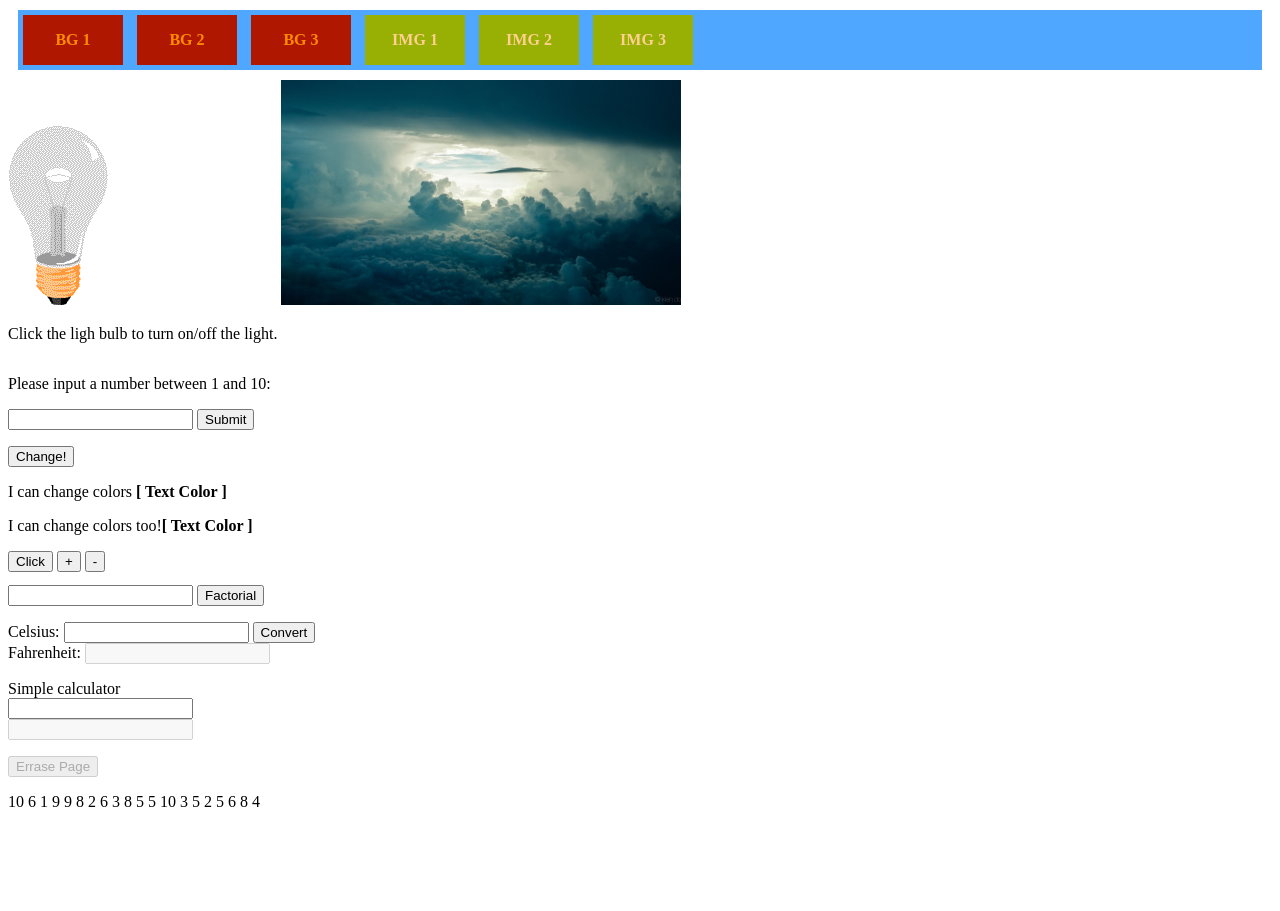
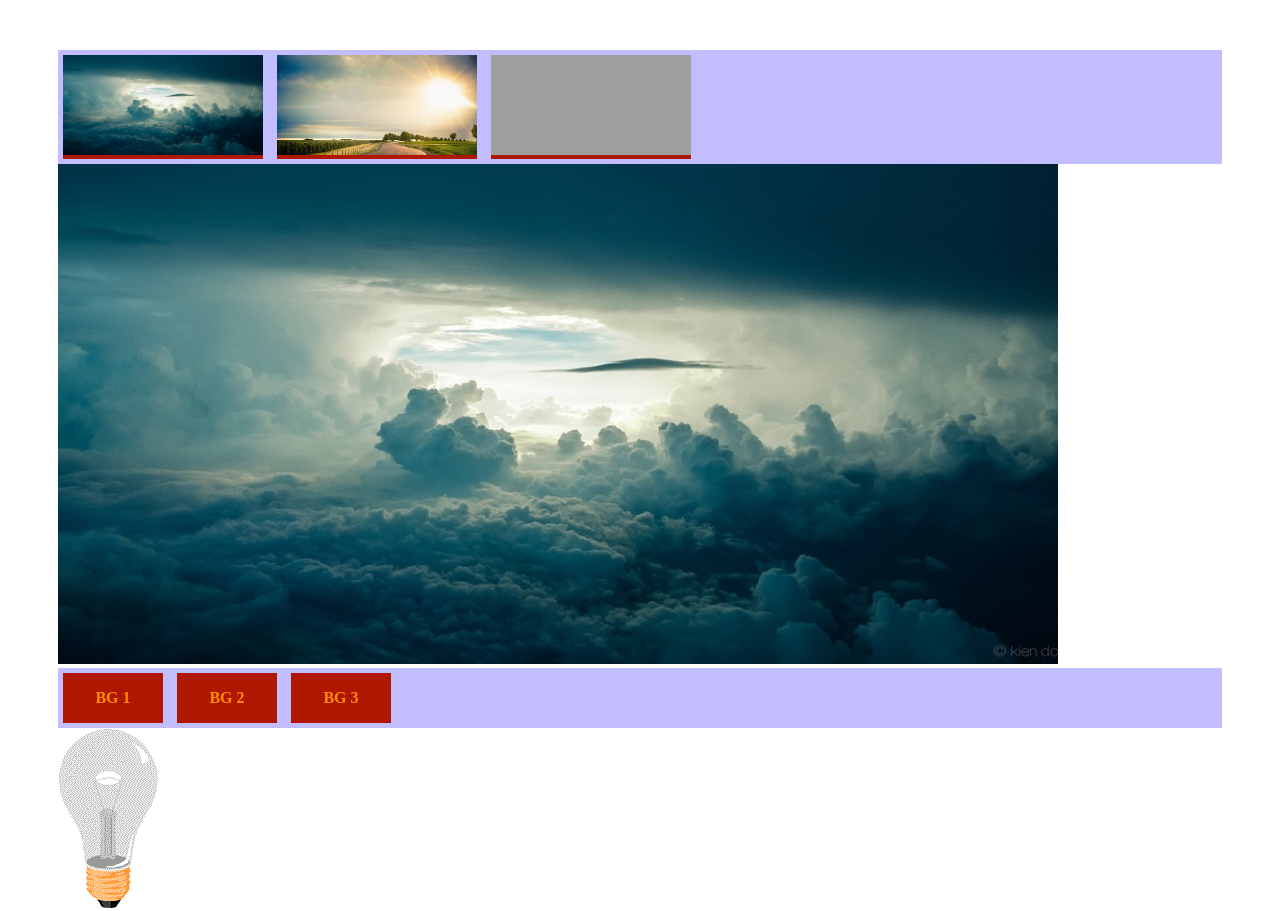
Before and after one commit to Jakiesimie/learning-js, a plain HTML site: page page_1.html in a window 1280 px wide. Shown: the top 911 px of the page. Before the commit the page ends 819 px from the top, so only its background shows below. Drawn offline with Linux system fonts and the light colour scheme; grey boxes are pictures that could not be loaded.

Commit message:
Some random changes

```diff
--- /dev/null
+++ b/coffee_test.coffee
@@ -0,0 +1 @@
+test = (x) -> x * 2
--- a/page_1.html
+++ b/page_1.html
@@ -5,6 +5,26 @@
 	<title></title>
 </head>
 <body>
+    <div class="main">
+
+        <div class="navigation">
+            <div class="button1" onmouseover="changeImg(1)">
+                    <img class="xs_thumb" src="images/sky1.jpg">
+            </div>
+            <div class="button1" onmouseover="changeImg(2)">
+                 <img class="xs_thumb" src="images/sky2.jpg">
+            </div>
+            <div class="button1" onmouseover="changeImg(3)">
+                 <img class="xs_thumb" src="images/sky3.jpg">
+            </div>
+        </div>
+
+
+        <div>
+            <div>
+                <img class="thumb" id="myImage2" src="images/sky1.jpg">
+            </div>
+        </div>
 
         <div class="navigation">
             <div class="button1" id="new1" onmouseover="changeBg(1)">
@@ -16,26 +36,12 @@
             <div class="button1" id="new3" onmouseover="changeBg(3)">
                 <p>BG 3</p>
             </div>
-
-    <div class="button2" id="new4" onmouseover="changeImg(1)">
-        <p>IMG 1</p>
-    </div>
-    <div class="button2" id="new5" onmouseover="changeImg(2)">
-        <p>IMG 2</p>
-    </div>
-    <div class="button2" id="new6" onmouseover="changeImg(3)">
-        <p>IMG 3</p>
-    </div>
         </div>
 
-<div>
         <div>
             <img id="myImage" onclick="changeImage()" src="images/pic_bulboff.gif" draggable="true" width="100" height="180">
 
             <p>Click the ligh bulb to turn on/off the light.</p>
-    </div>
-    <div>
-        <img class="thumb" id="myImage2" src="images/sky1.jpg">
         </div>
     </div>
 
@@ -79,6 +85,5 @@
 	</p>
 
 	<script src="code.js"></script>
-
 </body>
 </html>
--- a/style.css
+++ b/style.css
@@ -1,10 +1,15 @@
-div div {
-    display: inline-table;
+/*div div {*/
+    /*!*display: inline-table;*!*/
+/*}*/
+
+.main {
+    margin: 50px;
 }
 
 .navigation {
-    background-color: #4fa7ff;
-    margin: 10px;
+    background-color: #c2bdff;
+    /*margin: 10px;*/
+    /*display: table-column;*/
 }
 
 .button1 {
@@ -32,7 +37,22 @@ div div {
     display: inline-table;
 }
 
+.button3 {
+    width: 200px;
+    height: 100px;
+    background-color: rgb(151, 176, 3);
+    color: #ffd18f;
+    /*vertical-align: center;*/
+}
+
+.xs_thumb {
+    width: 200px;
+    height: 100px;
+    /*vertical-align: center;*/
+}
+
 .thumb {
-    width: 400px;
-
+    width: 1000px;
+    height: 500px;
+    /*display: inline-table;*/
 }
```
Also changed, not shown: binary2decimal.js (added, +13 -0 lines), code.js (+5 -4 lines), coffee_test.js (added, +9 -0 lines). Lines whose indentation alone changed are shown as unchanged.
